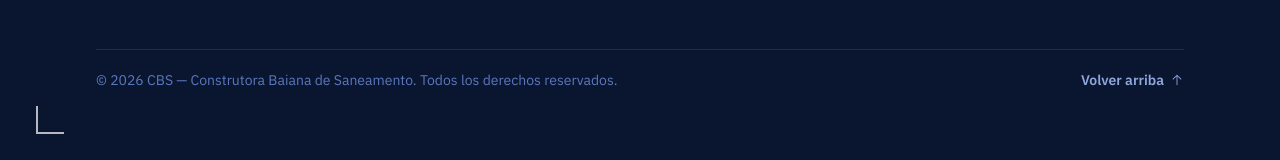
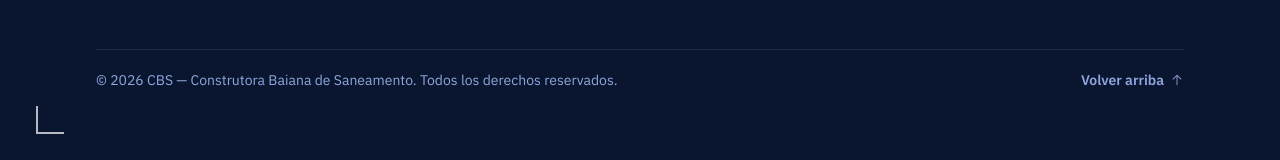
Before and after one commit to jhefferson-guerrero/cbs-web, a React (Vite) app: page /proyectos/drenaje-tambopata in a window 1280 px wide. Shown: the part 1929-2089 px from the top of the page. Built offline with nearby package versions, Linux system fonts and the light colour scheme.

Commit message:
Footer: sube el contraste del copyright a WCAG AA

```diff
--- a/src/components/layout/Footer.tsx
+++ b/src/components/layout/Footer.tsx
@@ -53,7 +53,7 @@
         </div>
 
         <div className="mt-12 flex flex-col gap-4 border-t border-white/10 pt-5 sm:flex-row sm:items-center sm:justify-between">
-          <p className="text-sm text-navy-400">
+          <p className="text-sm text-navy-300">
             © {year} CBS — Construtora Baiana de Saneamento. Todos los derechos reservados.
           </p>
           <a
```
